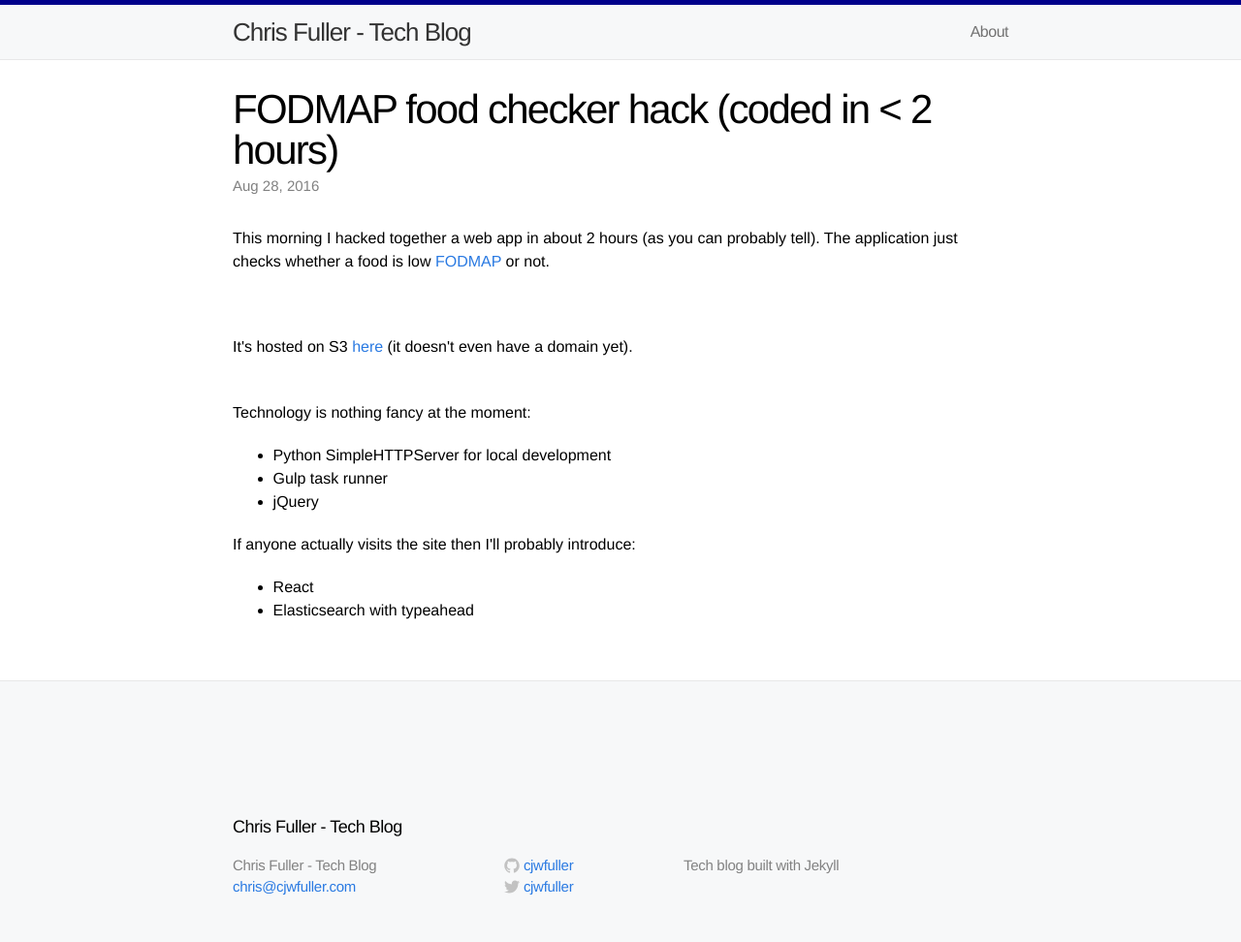
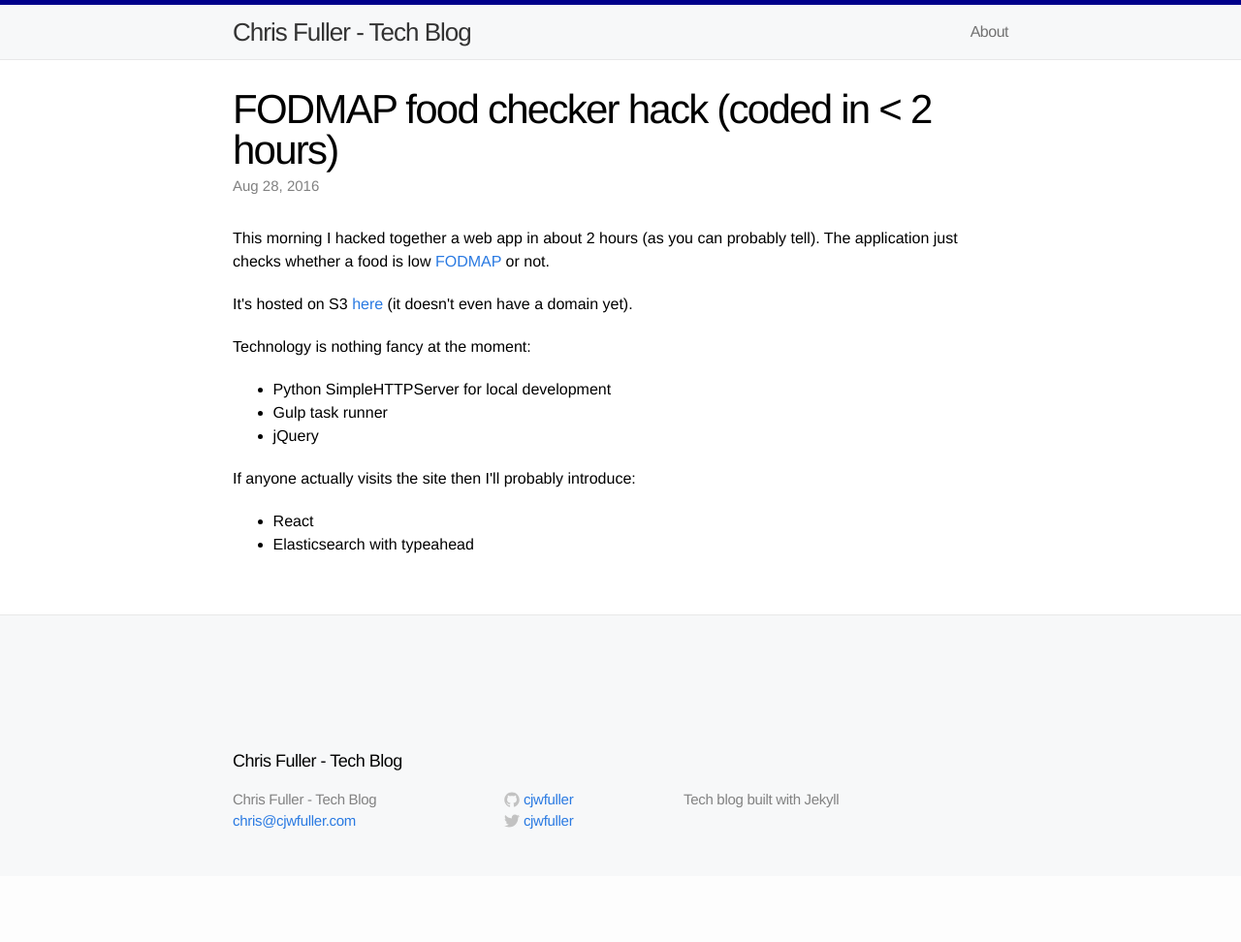
Before and after one commit to cjwfuller/cjwfuller.github.io, a Jekyll site: the page built from _posts/2016-8-28-fodmap-checker-hack.html, in a window 1280 px wide. Shown: the whole page at 97% size. Built offline with Jekyll 4.4.1, drawn with Linux system fonts in a browser that asks for light colours; nearby versions of some CDN libraries; comment, search, counter and statistics services are not loaded; after the commit the page ends 904 px from its top, so only the background shows below that.

Commit message:
remove br tags (naughty naughty)

```diff
--- a/_posts/2016-8-28-fodmap-checker-hack.html
+++ b/_posts/2016-8-28-fodmap-checker-hack.html
@@ -14,11 +14,10 @@ comments: true
 ---
 <p>This morning I hacked together a web app in about 2 hours (as you can probably tell).  The application just checks whether a food is low <a href="https://en.wikipedia.org/wiki/FODMAP">FODMAP</a> or not.
 </p>
-<br>
 
 <p>It's hosted on S3 <a href="http://fodmap.s3-website-eu-west-1.amazonaws.com/">here</a>
   (it doesn't even have a domain yet).</p>
-  <br>Technology is nothing fancy at the moment:
+  Technology is nothing fancy at the moment:
 <br>
 
 <ul>
```
